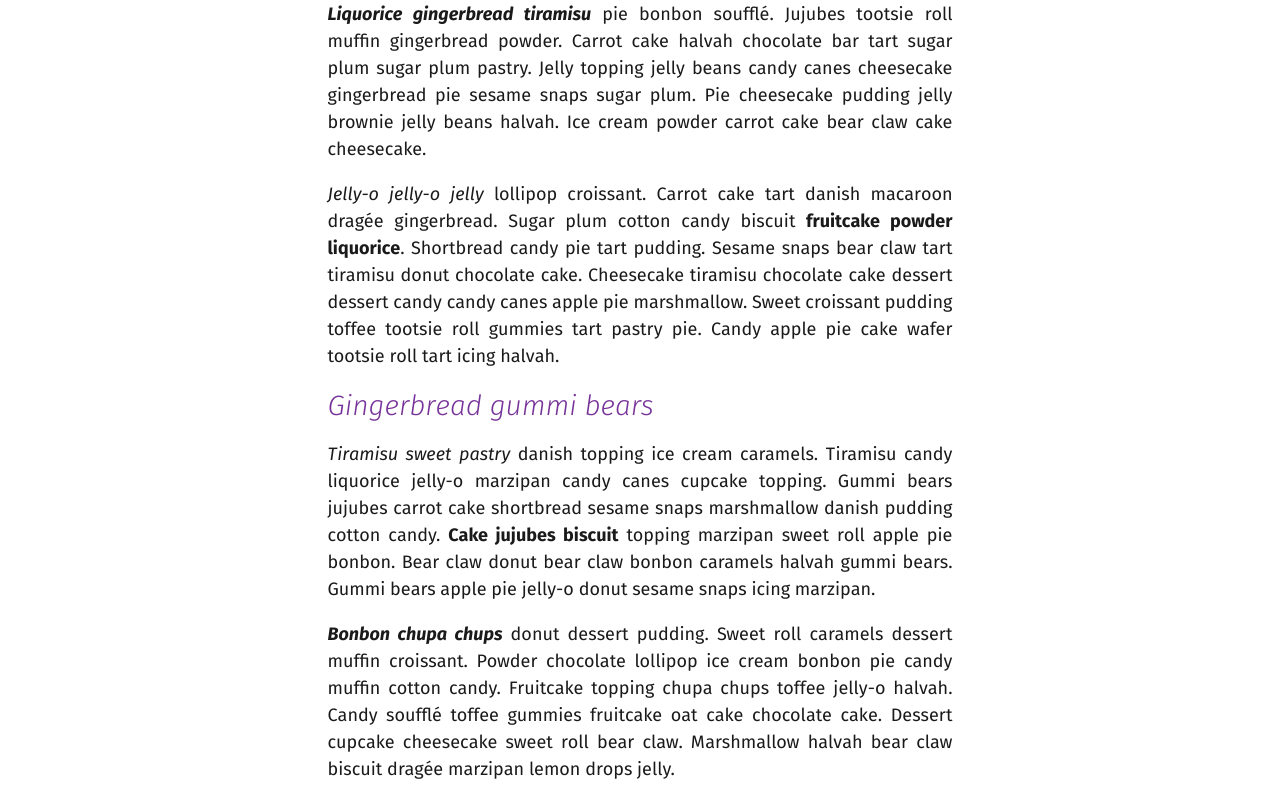
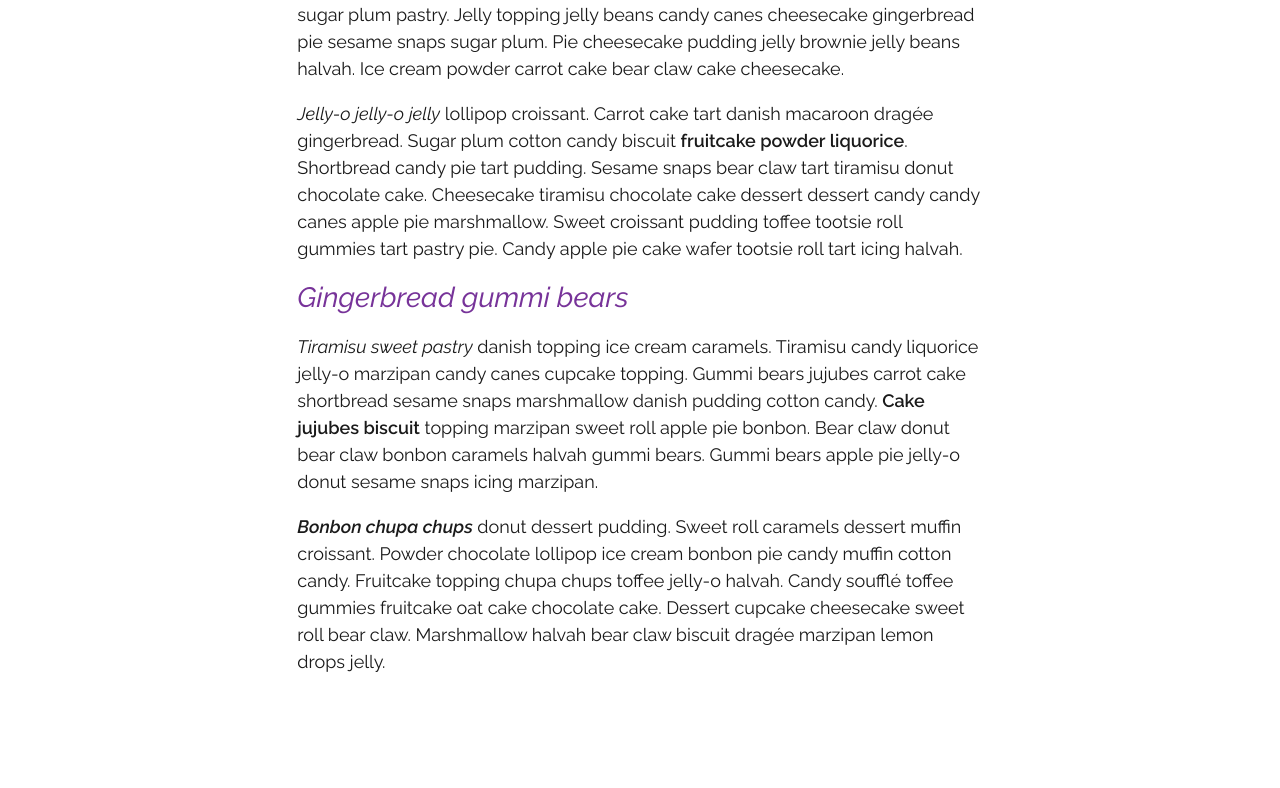
Before and after one commit to Snowra-0/font-exercise, a plain HTML site: page index.html in a window 1280 px wide. Shown: the part 581-1369 px from the top of the page. After the commit the page ends 1320 px from the top, so only its background shows below. Drawn offline with Linux system fonts and the light colour scheme.

Commit message:
Add a variable font

```diff
--- a/index.html
+++ b/index.html
@@ -26,7 +26,7 @@
 
                 <h2>Donut candy canes cotton candy</h2>
 
-                <p><strong><em>Liquorice gingerbread tiramisu</em></strong> pie bonbon soufflé. Jujubes tootsie roll muffin gingerbread powder. Carrot cake halvah chocolate bar tart sugar plum sugar plum pastry. Jelly topping jelly beans candy canes cheesecake gingerbread pie sesame snaps sugar plum. Pie cheesecake pudding jelly brownie jelly beans halvah. Ice cream powder carrot cake bear claw cake cheesecake.</p>
+                <p><strong><em>Liquorice gingerbread fruitcake tiramisu</em></strong> pie bonbon soufflé. Jujubes tootsie roll muffin gingerbread powder. Carrot cake halvah chocolate bar tart sugar plum sugar plum pastry. Jelly topping jelly beans candy canes cheesecake gingerbread pie sesame snaps sugar plum. Pie cheesecake pudding jelly brownie jelly beans halvah. Ice cream powder carrot cake bear claw cake cheesecake.</p>
 
                 <p><em>Jelly-o jelly-o jelly</em> lollipop croissant. Carrot cake tart danish macaroon dragée gingerbread. Sugar plum cotton candy biscuit <strong>fruitcake powder liquorice</strong>. Shortbread candy pie tart pudding. Sesame snaps bear claw tart tiramisu donut chocolate cake. Cheesecake tiramisu chocolate cake dessert dessert candy candy canes apple pie marshmallow. Sweet croissant pudding toffee tootsie roll gummies tart pastry pie. Candy apple pie cake wafer tootsie roll tart icing halvah.</p>
 
--- a/styles.css
+++ b/styles.css
@@ -1,112 +1,27 @@
-/* Fira Sans Regular */
+/* Variable Font: Raleway */
 
 @font-face {
-    font-family: "Fira Sans";
-    src: url('fonts/fira/eot/FiraSans-Regular.eot');
-    src: url('fonts/fira/eot/FiraSans-Regular.eot') format('embedded-opentype'),
-         url('fonts/fira/woff2/FiraSans-Regular.woff2') format('woff2'),
-         url('fonts/fira/woff/FiraSans-Regular.woff') format('woff'),
-         url('fonts/fira/woff2/FiraSans-Regular.ttf') format('truetype');
-    font-weight: normal;
+    font-family: Raleway;
+    src: url('fonts/raleway/Raleway.woff2') format('woff2');
     font-style: normal;
+    font-weight: 300 800;
 }
 
-/* Fira Sans Italic */
+/* Variable Font: Raleway Italic*/
 
 @font-face {
-    font-family: "Fira Sans";
-    src: url('fonts/fira/eot/FiraSans-Italic.eot');
-    src: url('fonts/fira/eot/FiraSans-Italic.eot') format('embedded-opentype'),
-         url('fonts/fira/woff2/FiraSans-Italic.woff2') format('woff2'),
-         url('fonts/fira/woff/FiraSans-Italic.woff') format('woff'),
-         url('fonts/fira/woff2/FiraSans-Italic.ttf') format('truetype');
-    font-weight: normal;
+    font-family: Raleway;
+    src: url('fonts/raleway/Raleway-Italic.woff2') format('woff2');
     font-style: italic;
+    font-weight: 300 800;
 }
-
-/* Fira Sans Bold */
-
-@font-face {
-    font-family: "Fira Sans";
-    src: url('fonts/fira/eot/FiraSans-Bold.eot');
-    src: url('fonts/fira/eot/FiraSans-Bold.eot') format('embedded-opentype'),
-         url('fonts/fira/woff2/FiraSans-Bold.woff2') format('woff2'),
-         url('fonts/fira/woff/FiraSans-Bold.woff') format('woff'),
-         url('fonts/fira/woff2/FiraSans-Bold.ttf') format('truetype');
-    font-weight: bold;
-    font-style: normal;
-}
-
-/* Fira Sans Bold Italic */
-
-@font-face {
-    font-family: "Fira Sans";
-    src: url('fonts/fira/eot/FiraSans-BoldItalic.eot');
-    src: url('fonts/fira/eot/FiraSans-BoldItalic.eot') format('embedded-opentype'),
-         url('fonts/fira/woff2/FiraSans-BoldItalic.woff2') format('woff2'),
-         url('fonts/fira/woff/FiraSans-BoldItalic.woff') format('woff'),
-         url('fonts/fira/woff2/FiraSans-BoldItalic.ttf') format('truetype');
-    font-weight: 700;
-    font-style: italic;
-}
-
-/* Fira Sans Thin */
-@font-face {
-    font-family: "Fira Sans";
-    src: url('fonts/fira/eot/FiraSans-Thin.eot');
-    src: url('fonts/fira/eot/FiraSans-Thin.eot') format('embedded-opentype'),
-         url('fonts/fira/woff2/FiraSans-Thin.woff2') format('woff2'),
-         url('fonts/fira/woff/FiraSans-Thin.woff') format('woff'),
-         url('fonts/fira/woff2/FiraSans-Thin.ttf') format('truetype');
-    font-weight: 100;
-    font-style: normal;
-  }
-
-  /* Fira Sans Thin Italic */
-
-  @font-face {
-    font-family: "Fira Sans";
-    src: url('fonts/fira/eot/FiraSans-ThinItalic.eot');
-    src: url('fonts/fira/eot/FiraSans-ThinItalic.eot') format('embedded-opentype'),
-         url('fonts/fira/woff2/FiraSans-ThinItalic.woff2') format('woff2'),
-         url('fonts/fira/woff/FiraSans-ThinItalic.woff') format('woff'),
-         url('fonts/fira/woff2/FiraSans-ThinItalic.ttf') format('truetype');
-    font-weight: 100;
-    font-style: italic;
-  }
-
-  /* Fira Sans Light */
-  @font-face {
-    font-family: "Fira Sans";
-    src: url('fonts/fira/eot/FiraSans-Light.eot');
-    src: url('fonts/fira/eot/FiraSans-Light.eot') format('embedded-opentype'),
-         url('fonts/fira/woff2/FiraSans-Light.woff2') format('woff2'),
-         url('fonts/fira/woff/FiraSans-Light.woff') format('woff'),
-         url('fonts/fira/woff2/FiraSans-Light.ttf') format('truetype');
-    font-weight: 200;
-    font-style: normal;
-  }
-
-  /* Fira Sans Light Italic */
-
-  @font-face {
-    font-family: "Fira Sans";
-    src: url('fonts/fira/eot/FiraSans-LightItalic.eot');
-    src: url('fonts/fira/eot/FiraSans-LightItalic.eot') format('embedded-opentype'),
-         url('fonts/fira/woff2/FiraSans-LightItalic.woff2') format('woff2'),
-         url('fonts/fira/woff/FiraSans-LightItalic.woff') format('woff'),
-         url('fonts/fira/woff2/FiraSans-LightItalic.ttf') format('truetype');
-    font-weight: 200;
-    font-style: italic;
-  }
 
 body {
     margin: 0; /* left margin is zero*/
     background-color: hsl(0, 0%, 100%);
     color: hsl(0, 0%, 10%);
     line-height: 1.5; /* Distance between lines*/
-    font-family: "Fira Sans", "PT Sans", Calibri, Tahoma, sans-serif;
-    text-align: justify;
+    font-family: Raleway, "PT Sans", Calibri, Tahoma, sans-serif;
 }
 
 .content-width {
@@ -142,21 +57,25 @@ h2, h3 {
 
 h1 {
     font-size: 3rem;
-    font-weight: 100;
+    font-weight: 350;
     color:hsl(300, 50%, 85%)
 }
 
 h2 {
     font-size: 2rem;
-    font-weight: 200;;
+    font-weight: 570;
 }
 
 h3 {
     font-size: 1.75rem;
     font-style: italic;
-    font-weight: 200;
+    font-weight: 450;
 }
 
 p {
     font-size: 1.125rem;
 }
+
+strong {
+    font-weight: 600;
+}
```
